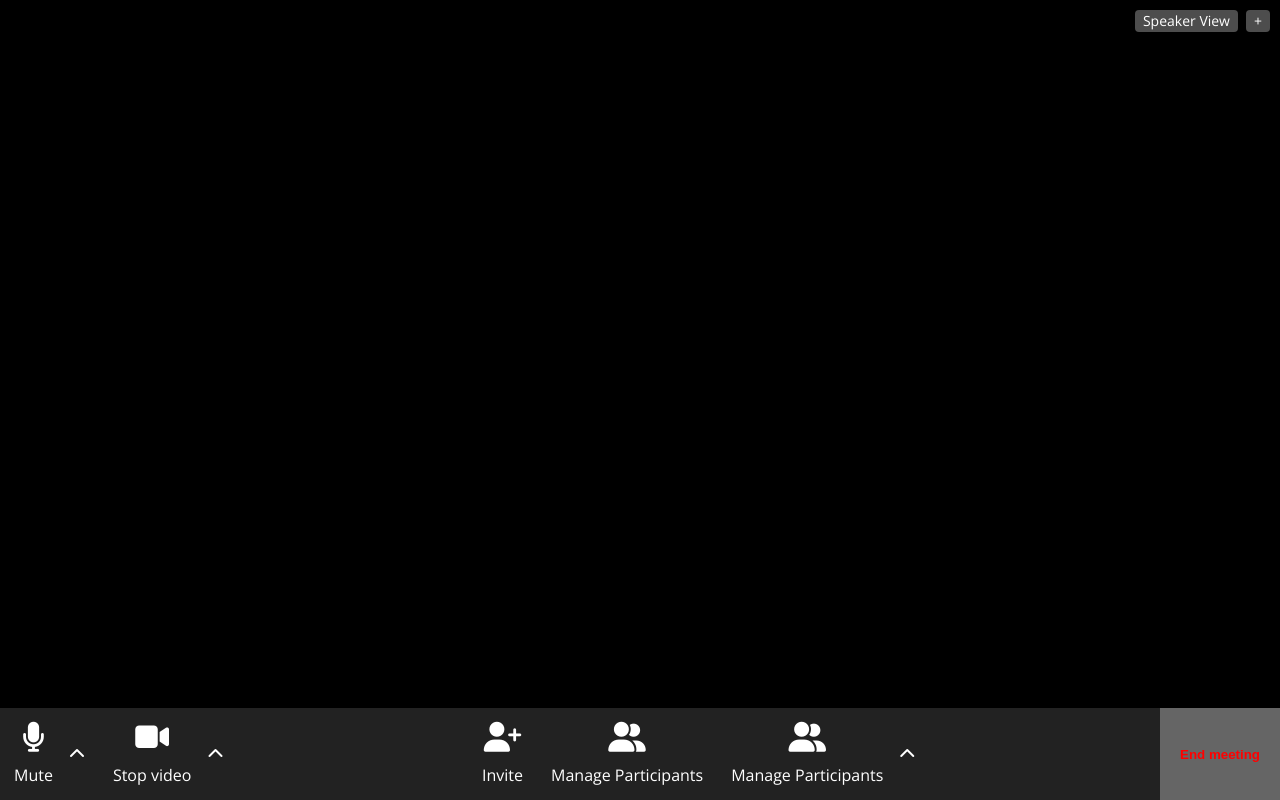
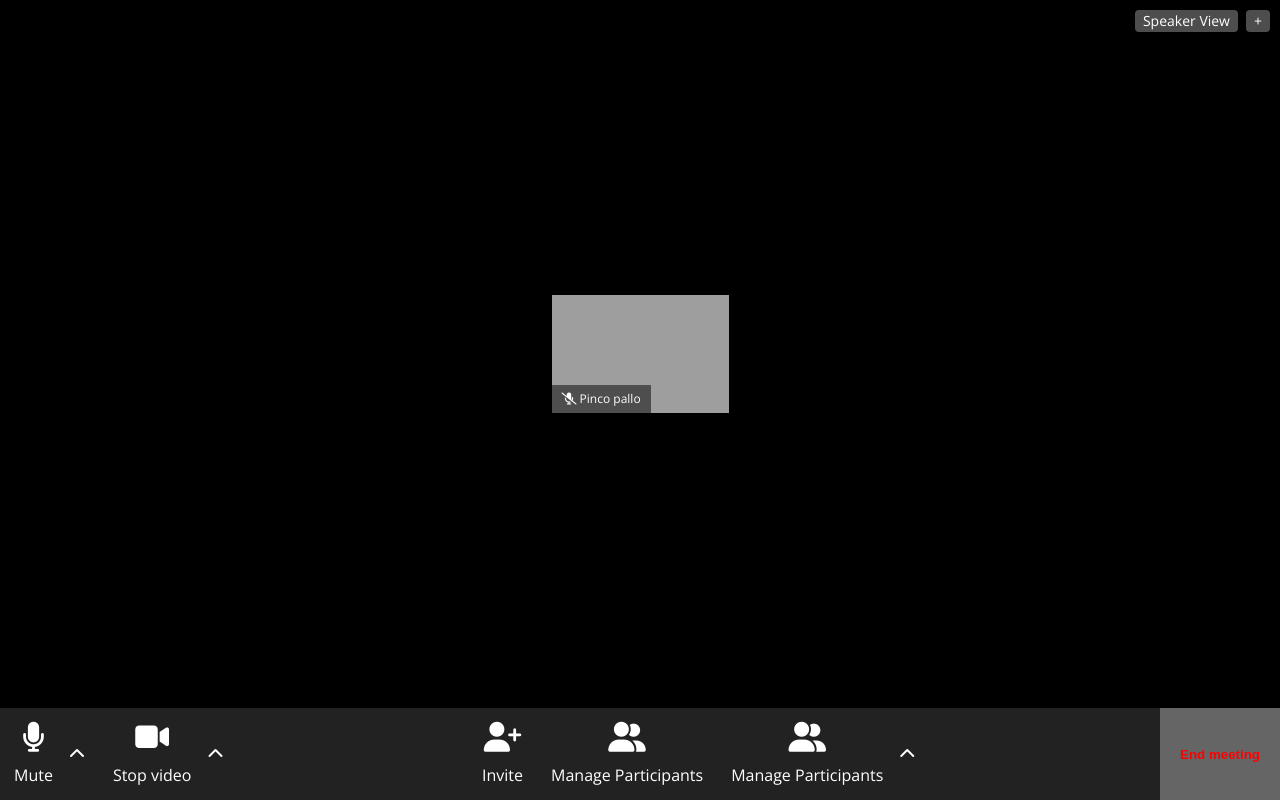
Before and after one commit to Pluz16/html-css-zoom, a plain HTML site: page index.html in a window 1280 px wide. Drawn offline with nearby package versions, Linux system fonts and the light colour scheme; grey boxes are pictures that could not be loaded.

Commit message:
Modifiche classe video

```diff
--- a/css/app.css
+++ b/css/app.css
@@ -108,3 +108,32 @@ body > * {
 	font-size: 14px;
 	padding: 0 8px;
 }
+
+.video {
+	position: relative;
+	flex-basis: 15%;
+}
+
+.video img {
+	width: 100%;
+	display: block;
+}
+
+.video .user-info {
+	position: absolute;
+	bottom: 0;
+	left: 0;
+	line-height: 28px;
+	padding: 0 10px;
+	font-size: 12px;
+	background-color: rgba(0, 0, 0, 0.5);
+}
+
+.video-wrapper {
+	display: flex;
+	flex-wrap: wrap;
+	gap: 30px 10px;
+	justify-content: center;
+	height: 100%;
+	align-content: center;
+}
--- a/index.html
+++ b/index.html
@@ -16,6 +16,19 @@
             <li>Speaker View</li>
             <li>+</li>
           </ul>
+
+        <div class="video-wrapper">
+
+            <div class="video">
+              <img src="https://picsum.photos/300/200" alt="">
+              <div class="user-info">
+                <i class="fa-solid fa-microphone-slash"></i>
+                Pinco pallo
+              </div>
+            </div>
+
+
+        </div>
 
     </main>
 
```
